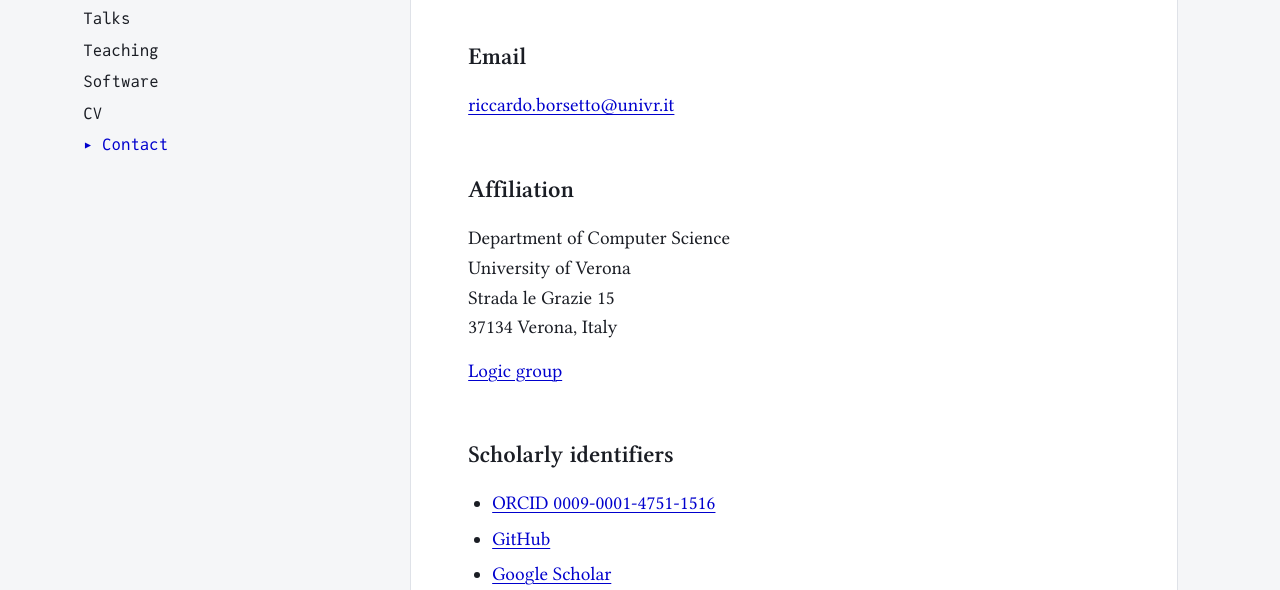
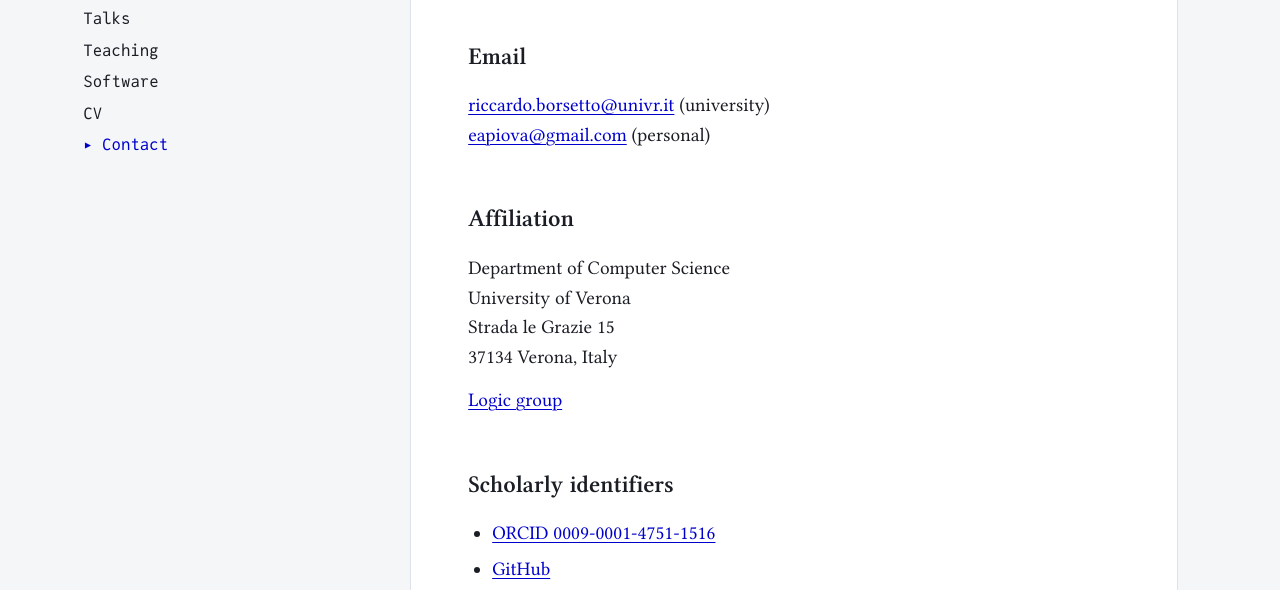
Before and after one commit to eapiova/eapiova.github.io, a plain HTML site: page agda/contact.html in a window 1280 px wide. Shown: the part 195-785 px from the top of the page. Drawn offline with Linux system fonts and the light colour scheme.

Commit message:
Publish academic site

```diff
--- a/agda/contact.html
+++ b/agda/contact.html
@@ -38,7 +38,8 @@
     </header>
     <p class="signature"><code>contactBody : List Block</code></p>
     <h2 id="email">Email</h2>
-    <p><a href="&#109;&#97;&#105;&#108;&#116;&#111;&#58;&#114;&#105;&#99;&#99;&#97;&#114;&#100;&#111;&#46;&#98;&#111;&#114;&#115;&#101;&#116;&#116;&#111;&#64;&#117;&#110;&#105;&#118;&#114;&#46;&#105;&#116;" class="email">riccardo.borsetto@univr.it</a></p>
+    <p><a href="&#109;&#97;&#105;&#108;&#116;&#111;&#58;&#114;&#105;&#99;&#99;&#97;&#114;&#100;&#111;&#46;&#98;&#111;&#114;&#115;&#101;&#116;&#116;&#111;&#64;&#117;&#110;&#105;&#118;&#114;&#46;&#105;&#116;" class="email">riccardo.borsetto@univr.it</a> (university)<br>
+<a href="&#109;&#97;&#105;&#108;&#116;&#111;&#58;&#101;&#97;&#112;&#105;&#111;&#118;&#97;&#64;&#103;&#109;&#97;&#105;&#108;&#46;&#99;&#111;&#109;" class="email">eapiova@gmail.com</a> (personal)</p>
     <h2 id="affiliation">Affiliation</h2>
     <p>Department of Computer Science<br>
 University of Verona<br>
```
Also changed, not shown: agda/index.html (+1 -1 lines), contact.html (+2 -1 lines), index.html (+1 -1 lines).
